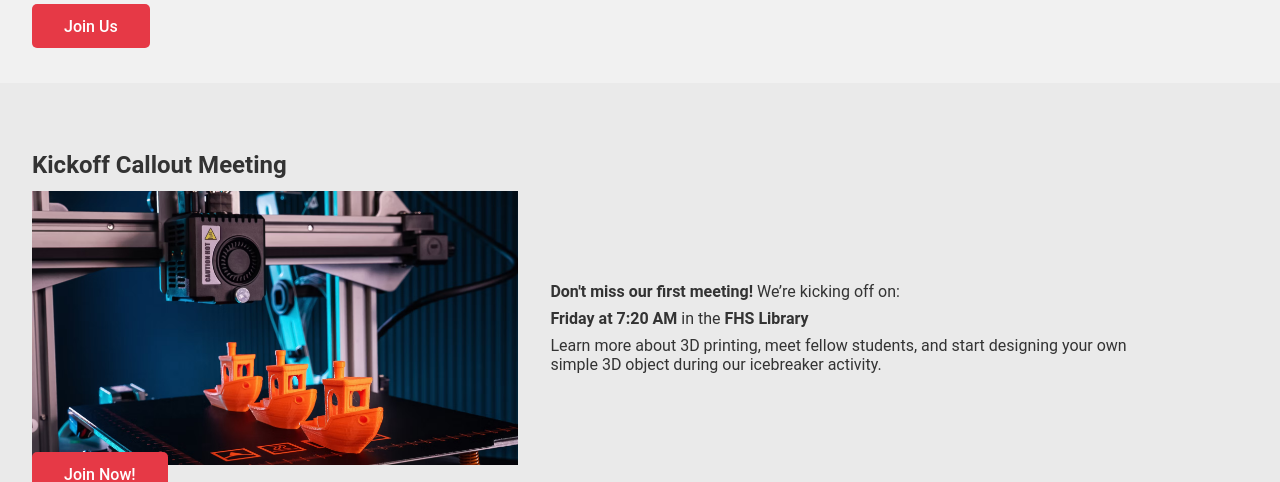
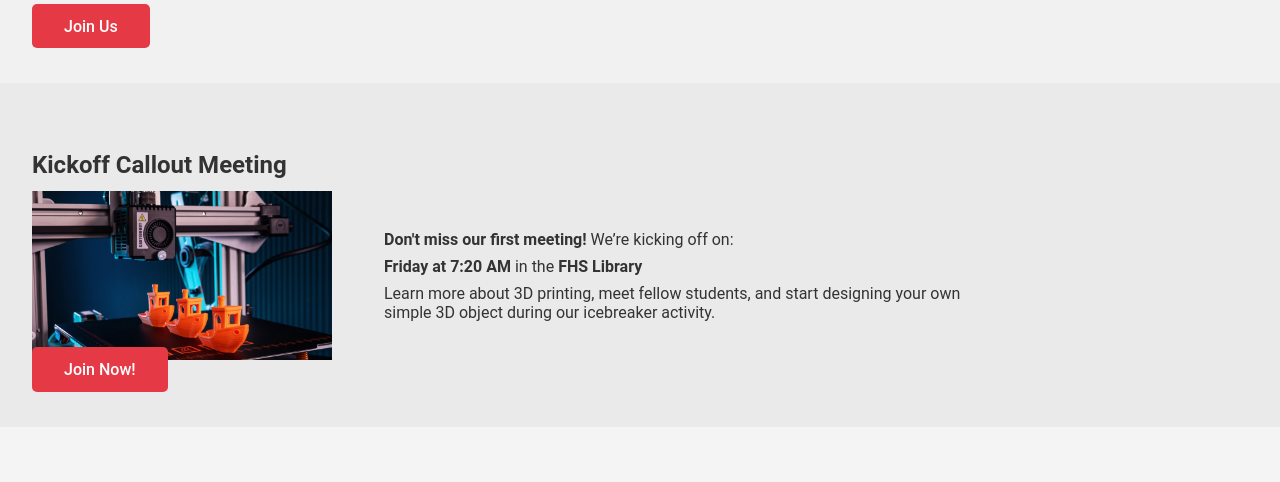
Before and after one commit to TigerTy9/FHS3DPrinting, a plain HTML site: page index.html in a window 1280 px wide. Shown: the part 350-832 px from the top of the page. Drawn offline with Linux system fonts and the light colour scheme.

Commit message:
Update styles.css

```diff
--- a/styles.css
+++ b/styles.css
@@ -111,7 +111,10 @@ nav ul li a:hover {
 }
 
 .callout-image {
-    width: 40%;
+    max-width: 100%;  /* Ensures the image never exceeds the width of the container */
+    width: 300px;     /* Sets a reasonable width for the image */
+    height: auto;     /* Keeps the image proportional */
+    margin-right: 20px; /* Adds some space between the image and the text */
 }
 
 .callout-info {
```
